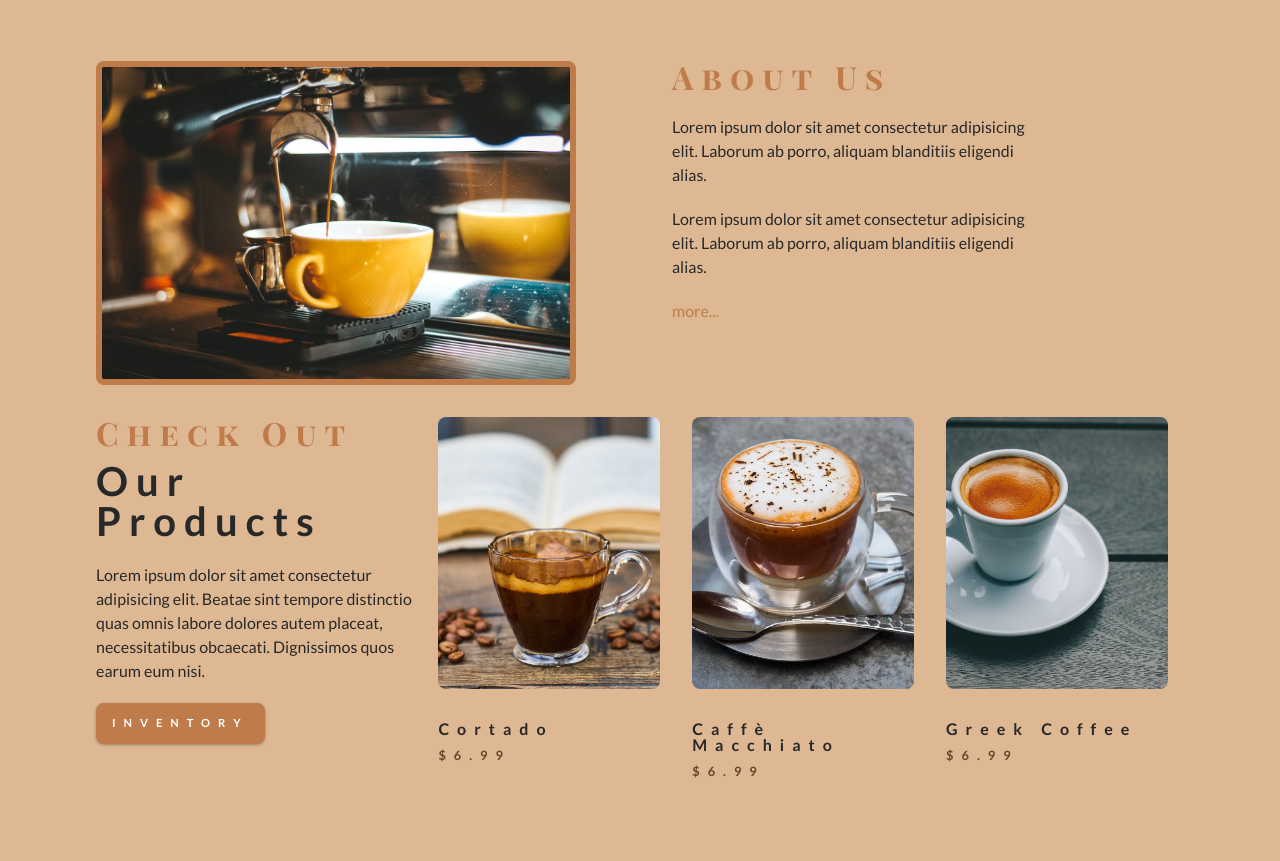
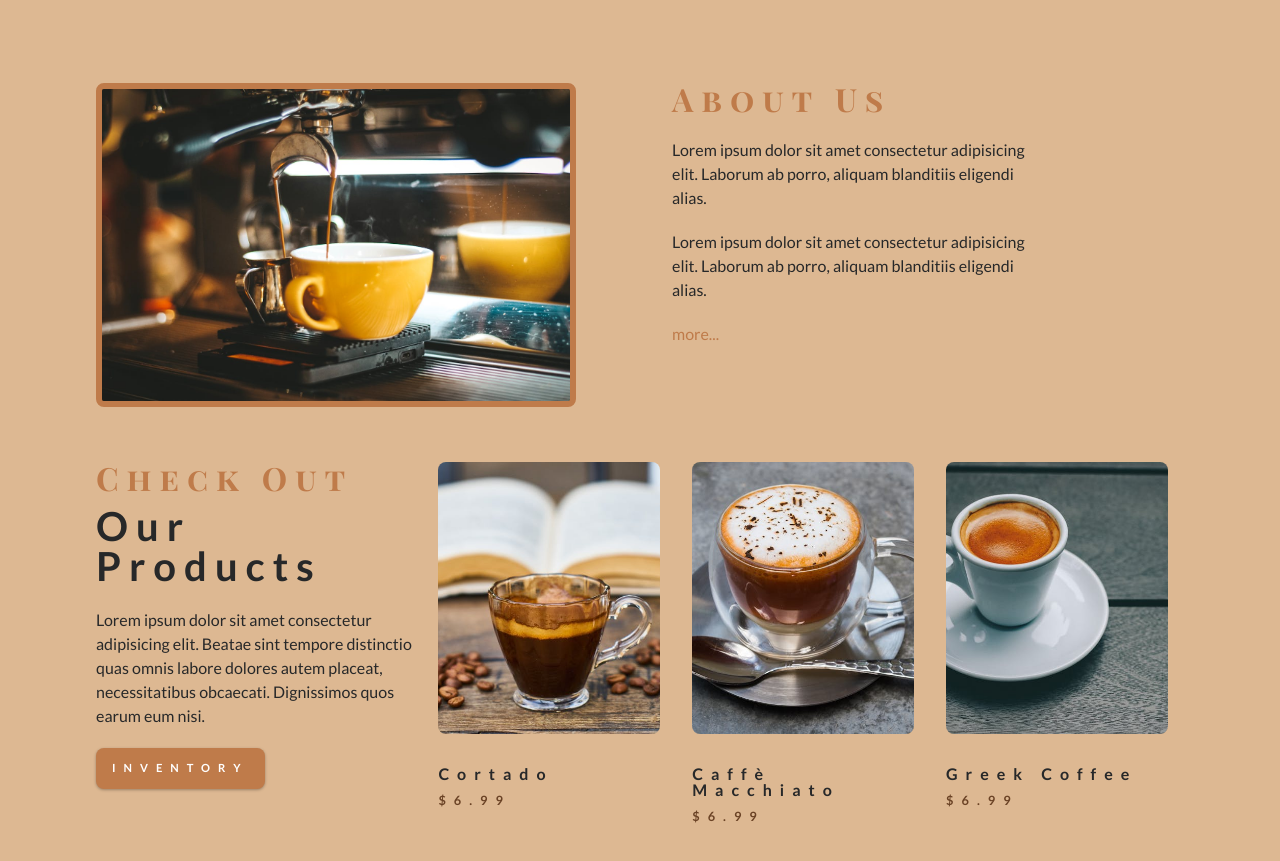
Before and after one commit to astathakis/coffee-station, a plain HTML site: page index.html in a window 1280 px wide. Shown: the part 1047-1908 px from the top of the page. Drawn offline with Linux system fonts and the light colour scheme.

Commit message:
new abot-section paddings

```diff
--- a/css/styles.css
+++ b/css/styles.css
@@ -396,7 +396,7 @@ span {
 }
 .about-img,
 .about-info {
-  padding: 1.4remrem 0;
+  padding: 1.4rem 0;
 }
 
 .about-section .section-center {
```
